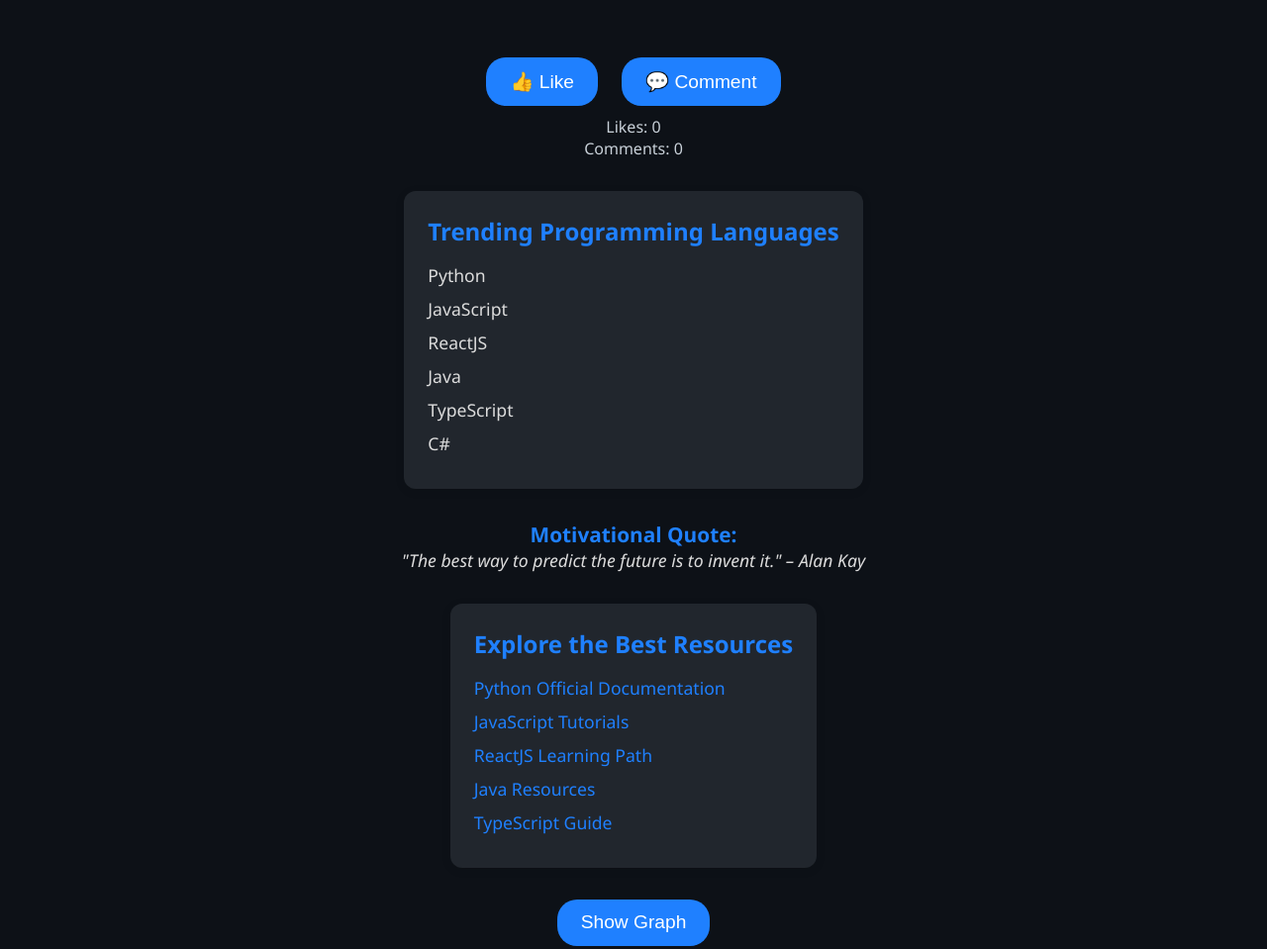
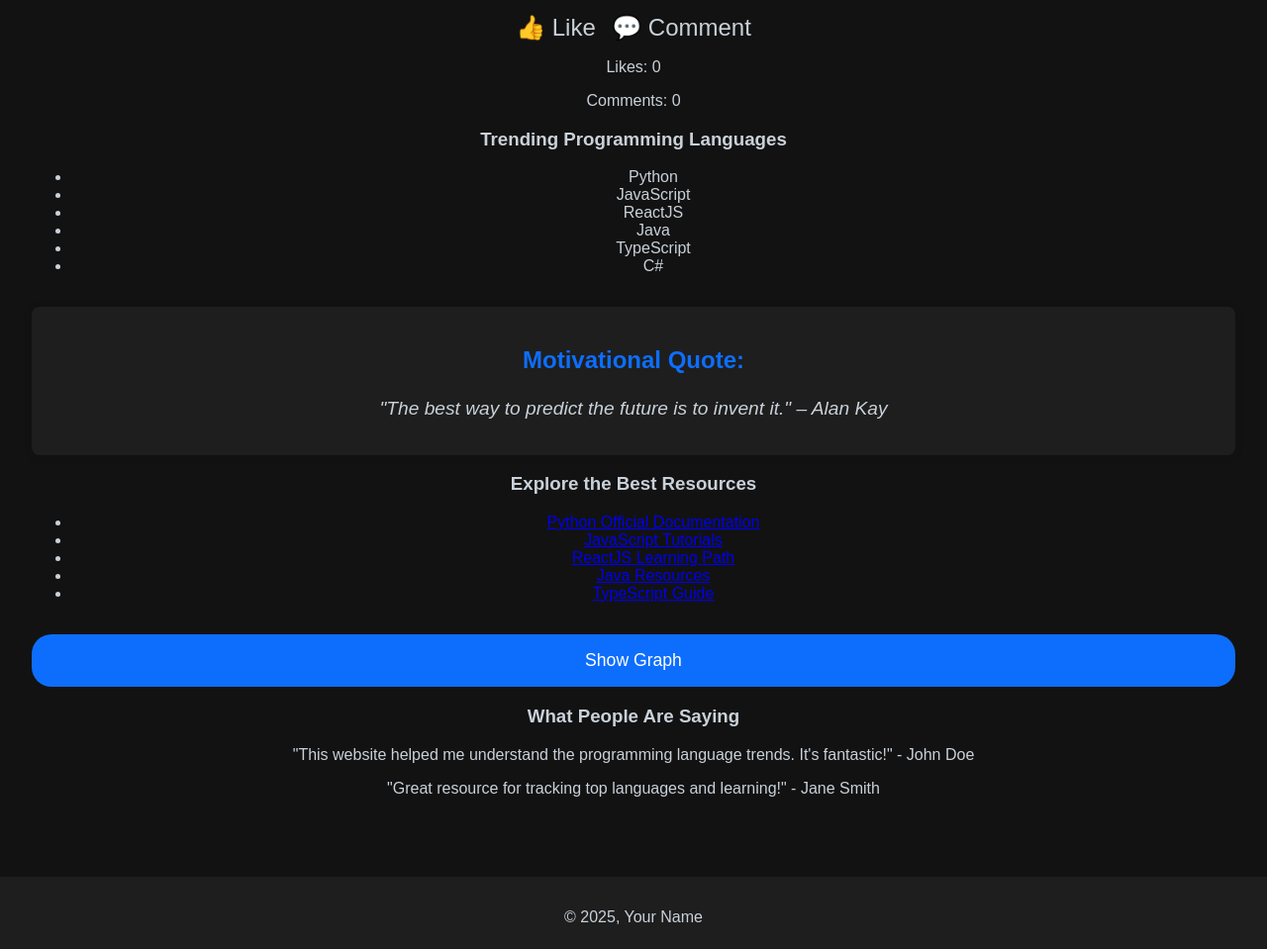
Before and after one commit to Ramrajnagar/FrontendDHP, a plain HTML site: page index.html in a window 1280 px wide. Shown: the part 91-1050 px from the top of the page at 99% size. Drawn offline with nearby package versions, Linux system fonts and the light colour scheme.

Commit message:
Update style.css

```diff
--- a/style.css
+++ b/style.css
@@ -1,30 +1,25 @@
+/* Base Styling */
 :root {
-  --bg: #0d1117;
-  --bg-light: #fafafa;
-  --card-bg: #161b22;
-  --card-bg-dark: #21262d;
-  --text: #c9d1d9;
-  --text-light: #dcdcdc;
-  --accent: #58a6ff;
-  --accent-dark: #1f80ff;
-  --accent-light: #84c6ff;
-  --border-radius: 12px;
-}
-
-* {
-  box-sizing: border-box;
-  margin: 0;
-  padding: 0;
+  --bg-dark: #121212;
+  --bg-light: #ffffff;
+  --accent-dark: #0d6efd;
+  --accent-light: #0d74de;
+  --text-light: #c9d1d9;
+  --card-bg-dark: #1e1e1e;
+  --card-bg-light: #f5f5f5;
+  --border-radius: 8px;
 }
 
 body {
-  font-family: 'Segoe UI', sans-serif;
-  background-color: var(--bg);
-  color: var(--text);
-  padding: 2rem;
-  transition: background-color 0.3s ease, color 0.3s ease;
+  font-family: Arial, sans-serif;
+  background-color: var(--bg-dark);
+  color: var(--text-light);
+  margin: 0;
+  padding: 0;
+  transition: background-color 0.3s, color 0.3s;
 }
 
+/* Light Mode Styling */
 body.light-mode {
   background-color: var(--bg-light);
   color: #000;
@@ -34,186 +29,123 @@ header {
   display: flex;
   justify-content: space-between;
   align-items: center;
-  margin-bottom: 2rem;
-}
-
-header .logo h1 {
-  font-size: 2rem;
-  color: var(--accent);
-}
-
-.theme-toggle-btn {
-  background-color: transparent;
-  border: none;
-  font-size: 1.5rem;
-  color: var(--text);
-  cursor: pointer;
-}
-
-.theme-toggle-btn:hover {
-  color: var(--accent);
-}
-
-/* Main Content Styling */
-.main-content {
-  display: flex;
-  flex-direction: column;
-  align-items: center;
-}
-
-/* User Interaction Section */
-.user-interaction {
-  margin-top: 2rem;
-  text-align: center;
-}
-
-.like-btn, .comment-btn {
-  background-color: var(--accent-dark);
-  color: #fff;
-  padding: 0.8rem 1.5rem;
-  border: none;
-  border-radius: 20px;
-  cursor: pointer;
-  margin: 10px;
-  font-size: 1.2rem;
-  transition: background-color 0.3s;
-}
-
-.like-btn:hover, .comment-btn:hover {
-  background-color: var(--accent-light);
-}
-
-/* Trending Languages Section */
-.trending-languages {
-  margin-top: 2rem;
   background-color: var(--card-bg-dark);
-  padding: 1.5rem;
-  border-radius: var(--border-radius);
+  padding: 1rem;
   box-shadow: 0 2px 10px rgba(0, 0, 0, 0.1);
   color: var(--text-light);
 }
 
-.trending-languages h3 {
-  font-size: 1.5rem;
-  color: var(--accent-dark);
-  margin-bottom: 1rem;
+header .logo h1 {
+  margin: 0;
+  font-size: 1.8rem;
 }
 
-.trending-languages ul {
-  list-style-type: none;
+button {
+  cursor: pointer;
+  background-color: transparent;
+  border: none;
+  color: var(--text-light);
+  font-size: 1.5rem;
 }
 
-.trending-languages li {
-  font-size: 1.1rem;
-  margin-bottom: 10px;
-  color: var(--text-light);
+button:hover {
+  color: var(--accent-dark);
 }
 
-/* Explore Section */
-.explore-section {
-  margin-top: 2rem;
-  background-color: var(--card-bg-dark);
-  padding: 1.5rem;
-  border-radius: var(--border-radius);
-  box-shadow: 0 2px 10px rgba(0, 0, 0, 0.1);
-  color: var(--text-light);
+button.theme-toggle-btn {
+  font-size: 2rem;
+  transition: transform 0.3s;
 }
 
-.explore-section h3 {
-  font-size: 1.5rem;
-  color: var(--accent-dark);
-  margin-bottom: 1rem;
+button.theme-toggle-btn:hover {
+  transform: scale(1.2);
 }
 
-.explore-section ul {
-  list-style-type: none;
+/* Main Content */
+.main-content {
+  padding: 2rem;
+  text-align: center;
 }
 
-.explore-section li {
-  font-size: 1.1rem;
-  margin-bottom: 10px;
-  color: var(--text-light);
+.social-section {
+  display: flex;
+  justify-content: center;
+  gap: 1.5rem;
 }
 
-.explore-section a {
-  color: var(--accent-dark);
-  text-decoration: none;
+button.follow-btn,
+button.love-btn {
+  padding: 1rem 1.5rem;
+  background-color: var(--accent-dark);
+  color: #fff;
+  border-radius: 30px;
+  font-size: 1.1rem;
+  transition: background-color 0.3s;
 }
 
-.explore-section a:hover {
-  color: var(--accent-light);
+button.follow-btn:hover,
+button.love-btn:hover {
+  background-color: var(--accent-light);
 }
 
 /* Motivational Quote Section */
 .quote-section {
   margin-top: 2rem;
-  text-align: center;
-  color: var(--text-light);
+  padding: 1rem;
+  background-color: var(--card-bg-dark);
+  border-radius: var(--border-radius);
+  box-shadow: 0 2px 10px rgba(0, 0, 0, 0.1);
 }
 
 .quote-heading {
-  font-size: 1.3rem;
+  font-size: 1.5rem;
   color: var(--accent-dark);
 }
 
 .quote-text {
   font-style: italic;
-  font-size: 1.1rem;
+  font-size: 1.2rem;
 }
 
-/* Testimonial Section */
-.testimonial-section {
+/* Graph Section */
+.chart-container {
   margin-top: 2rem;
-  background-color: var(--card-bg-dark);
-  padding: 1.5rem;
-  border-radius: var(--border-radius);
-  box-shadow: 0 2px 10px rgba(0, 0, 0, 0.1);
-  color: var(--text-light);
+  width: 100%;
+  display: flex;
+  justify-content: center;
+  flex-direction: column;
 }
 
-.testimonial-section h3 {
-  font-size: 1.5rem;
-  color: var(--accent-dark);
-  margin-bottom: 1rem;
+#chartSection {
+  margin-top: 2rem;
+  width: 100%;
+  height: 500px; /* Adjust the height as per your preference */
 }
 
-.testimonial-section p {
-  font-style: italic;
-  font-size: 1.1rem;
-  color: var(--text-light);
-  margin-bottom: 15px;
+canvas {
+  width: 100% !important;
+  height: 100% !important;
 }
 
-/* Chart Section */
-.chart-container {
-  margin-top: 2rem;
-  text-align: center;
-}
-
+/* Button Styling */
 .fetch-btn {
   background-color: var(--accent-dark);
   color: #fff;
-  padding: 0.8rem 1.5rem;
-  border: none;
+  padding: 1rem 2rem;
   border-radius: 20px;
+  font-size: 1.1rem;
   cursor: pointer;
-  font-size: 1.2rem;
-  transition: background-color 0.3s;
 }
 
 .fetch-btn:hover {
   background-color: var(--accent-light);
 }
 
-.charts {
-  display: flex;
-  justify-content: space-around;
-  margin-top: 1rem;
+/* Footer Styling */
+footer {
+  background-color: var(--card-bg-dark);
+  padding: 1rem;
+  text-align: center;
+  margin-top: 2rem;
+  color: var(--text-light);
 }
-
-footer {
-  text-align: center;
-  margin-top: 3rem;
-  font-size: 0.9rem;
-  color: #8b949e;
-}
```
